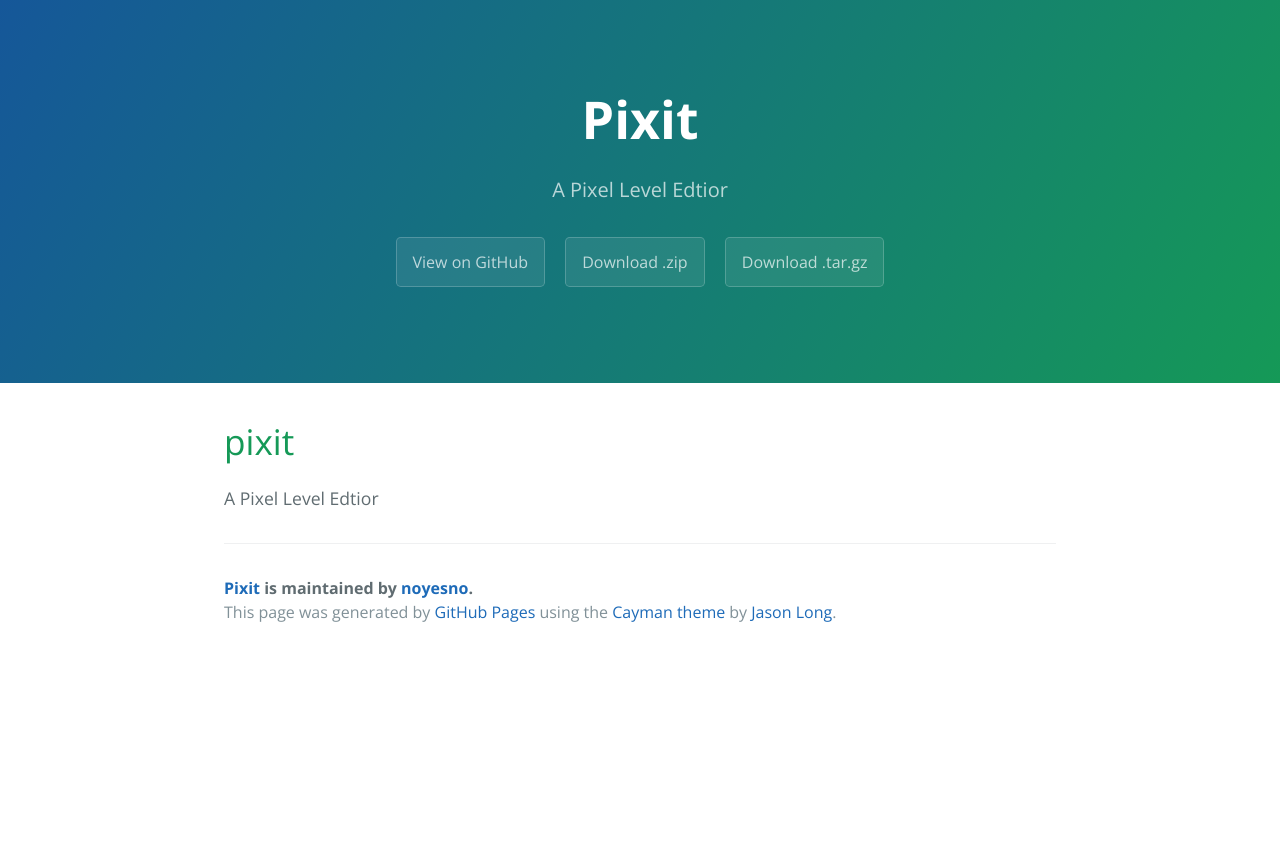
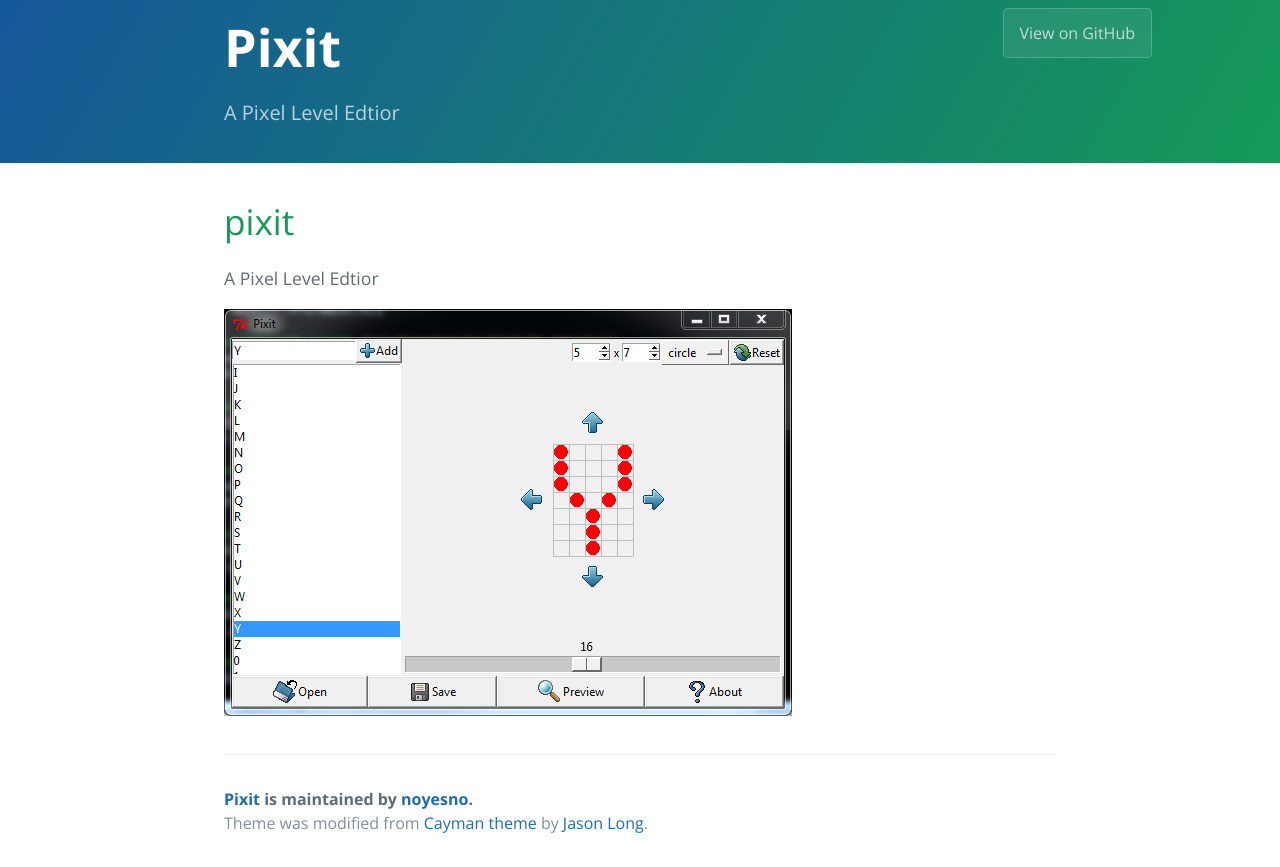
Before and after one commit to noyesno/pixit, a plain HTML site: page index.html in a window 1280 px wide. Before the commit the page ends 800 px from the top, so only its background shows below. Drawn offline with nearby package versions, Linux system fonts and the light colour scheme.

Commit message:
small update to the theme; add a screenshot

```diff
--- a/index.html
+++ b/index.html
@@ -8,14 +8,38 @@
     <link href='https://fonts.googleapis.com/css?family=Open+Sans:400,700' rel='stylesheet' type='text/css'>
     <link rel="stylesheet" type="text/css" href="stylesheets/stylesheet.css" media="screen">
     <link rel="stylesheet" type="text/css" href="stylesheets/github-light.css" media="screen">
+<style>
+.body {
+  max-width:64rem; margin:auto;
+  padding-left:6rem; padding-right:6rem;
+  position:relative;
+}
+.page-header {
+  text-align:left;
+  padding-top:0.5em; padding-bottom:0.5em;
+}
+.page-header h2 {
+    line-height: 1;
+}
+.upper-right {
+  position:absolute;
+  top:0; right:0;
+}
+</style>
   </head>
   <body>
     <section class="page-header">
+<div class="body">
       <h1 class="project-name">Pixit</h1>
       <h2 class="project-tagline">A Pixel Level Edtior</h2>
+<div class="upper-right">
       <a href="https://github.com/noyesno/pixit" class="btn">View on GitHub</a>
+<!--
       <a href="https://github.com/noyesno/pixit/zipball/master" class="btn">Download .zip</a>
       <a href="https://github.com/noyesno/pixit/tarball/master" class="btn">Download .tar.gz</a>
+-->
+</div>
+</div>
     </section>
 
     <section class="main-content">
@@ -24,10 +48,12 @@
 
 <p>A Pixel Level Edtior</p>
 
+<img src="asset/screenshot.png" alt="screenshot"/>
+
       <footer class="site-footer">
         <span class="site-footer-owner"><a href="https://github.com/noyesno/pixit">Pixit</a> is maintained by <a href="https://github.com/noyesno">noyesno</a>.</span>
 
-        <span class="site-footer-credits">This page was generated by <a href="https://pages.github.com">GitHub Pages</a> using the <a href="https://github.com/jasonlong/cayman-theme">Cayman theme</a> by <a href="https://twitter.com/jasonlong">Jason Long</a>.</span>
+        <span class="site-footer-credits">Theme was modified from <a href="https://github.com/jasonlong/cayman-theme">Cayman theme</a> by <a href="https://twitter.com/jasonlong">Jason Long</a>.</span>
       </footer>
 
     </section>
```
Also changed, not shown: asset/screenshot.png (added).
